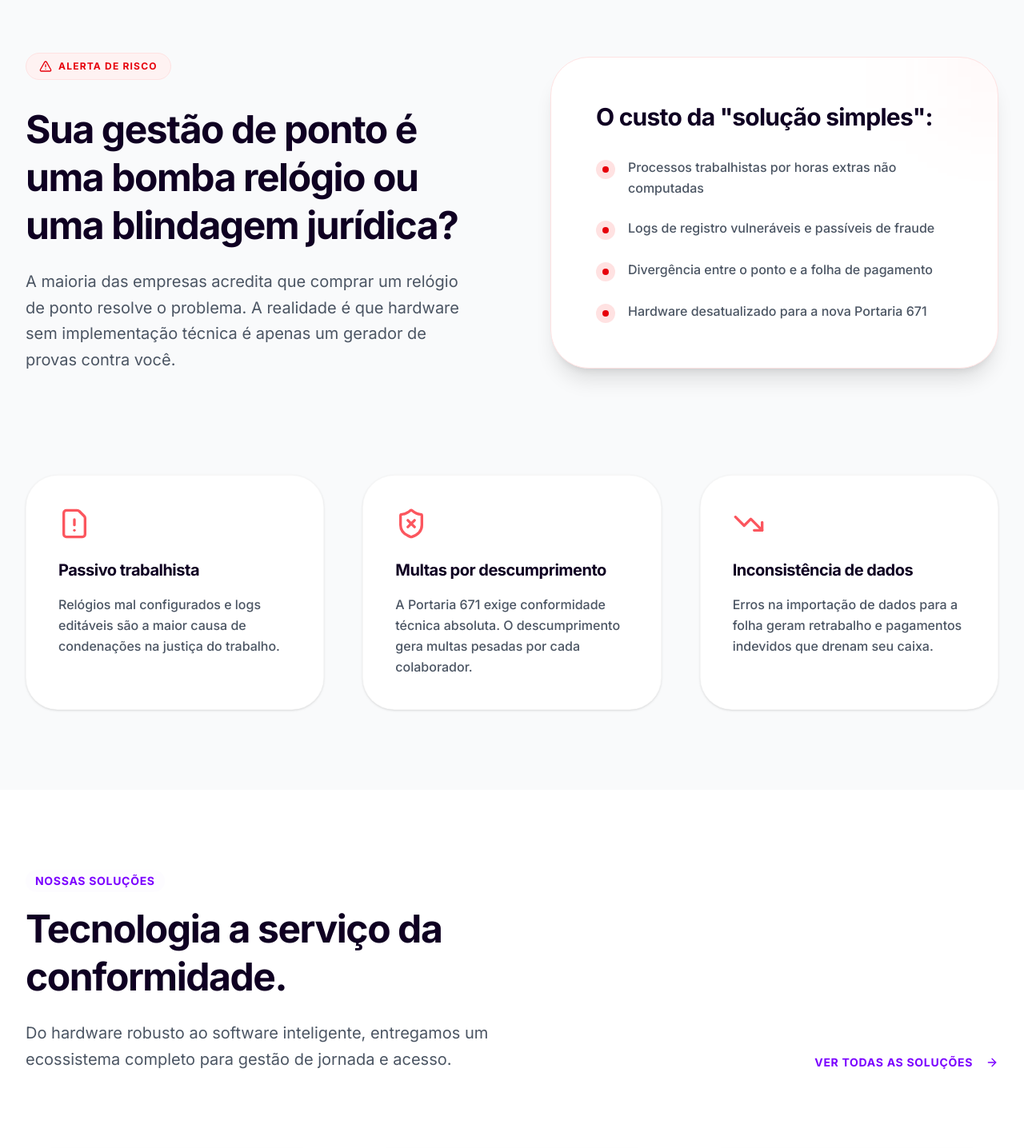
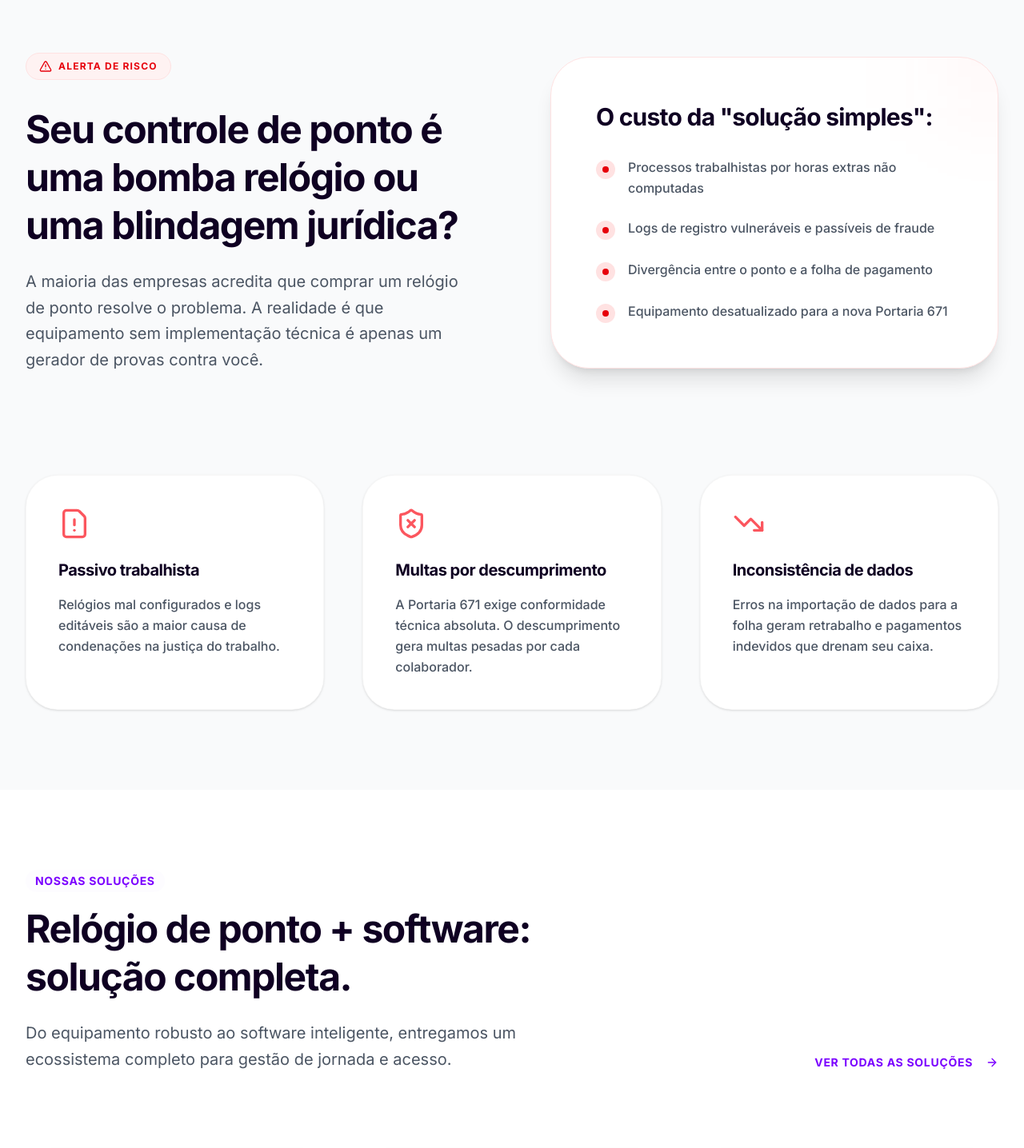
Before and after one commit to CodeAndressa/4Core_Site, a Next.js app: page / in a window 1280 px wide. Shown: the part 1020-2456 px from the top of the page at 80% size. Built offline with nearby package versions, Linux system fonts and the light colour scheme; no server answers.

Commit message:
refactor: aplicar linguagem menos técnica em todo o site conforme feedback da empresa

```diff
--- a/src/app/layout.tsx
+++ b/src/app/layout.tsx
@@ -11,13 +11,16 @@ const inter = Inter({
 
 export const metadata: Metadata = {
   title: {
-    default: '4Core — Consultoria em Controle de Ponto e Conformidade Trabalhista',
+    default: '4Core — Especialista em Controle de Ponto e Acesso',
     template: '%s — 4Core',
   },
   description:
-    'Blindagem jurídica e eficiência operacional no controle de jornada. Consultoria especializada para RH e Departamento Pessoal.',
+    'Relógio de ponto + software: a solução completa para controle de jornada e acesso. Consultoria especializada para RH e Departamento Pessoal.',
   keywords: [
     'controle de ponto',
+    'relógio de ponto',
+    'software de ponto',
+    'controle de acesso',
     'conformidade trabalhista',
     'portaria 671',
     'gestão de jornada',
@@ -31,9 +34,9 @@ export const metadata: Metadata = {
     type: 'website',
     locale: 'pt_BR',
     siteName: '4Core',
-    title: '4Core — Consultoria em Controle de Ponto e Conformidade Trabalhista',
+    title: '4Core — Especialista em Controle de Ponto e Acesso',
     description:
-      'Blindagem jurídica e eficiência operacional no controle de jornada. Consultoria especializada para RH e DP.',
+      'Relógio de ponto + software: a solução completa para controle de jornada e acesso. Consultoria especializada para RH e DP.',
   },
   robots: {
     index: true,
--- a/src/components/sections/AboutSection.tsx
+++ b/src/components/sections/AboutSection.tsx
@@ -42,9 +42,9 @@ export function AboutSection() {
             className="flex flex-col"
           >
             <SectionHeading
-              subtitle="Fundamento & método"
+              subtitle="Fundamento & solução"
               title="A precisão que o RH precisa."
-              description="Nascemos da percepção de que o mercado entrega apenas tecnologia. A 4Core entrega processos, conformidade e suporte especializado."
+              description="Nascemos da percepção de que o mercado entrega apenas tecnologia. A 4Core entrega relógio de ponto + software com processos, conformidade e suporte especializado."
             />
 
             <div className="space-y-10 mt-12">
--- a/src/components/sections/CTA.tsx
+++ b/src/components/sections/CTA.tsx
@@ -44,7 +44,7 @@ export function CTA() {
               </h2>
 
               <p className="text-lg lg:text-xl text-white/60 mb-12 leading-relaxed max-w-md font-medium">
-                Garanta o compliance técnico absoluto na sua empresa com hardware homologado e implementação estratégica.
+                Garanta o compliance técnico absoluto na sua empresa com equipamento homologado e implementação estratégica.
               </p>
 
               <div className="flex flex-col sm:flex-row gap-4">
--- a/src/components/sections/Contrast.tsx
+++ b/src/components/sections/Contrast.tsx
@@ -42,7 +42,7 @@ export function Contrast() {
         >
           <SectionHeading
             subtitle="Diferencial 4Core"
-            title="Onde o mercado falha, nós entregamos método."
+            title="Onde o mercado falha, nós entregamos solução completa."
             description="Enquanto o mercado entrega apenas o equipamento, a 4Core estrutura processos que garantem a conformidade total da sua operação."
             inverse
             className="max-w-4xl"
--- a/src/components/sections/RiskSection.tsx
+++ b/src/components/sections/RiskSection.tsx
@@ -43,8 +43,8 @@ export function RiskSection() {
               <AlertTriangle className="w-4 h-4" /> Alerta de Risco
             </div>
             <SectionHeading
-              title="Sua gestão de ponto é uma bomba relógio ou uma blindagem jurídica?"
-              description="A maioria das empresas acredita que comprar um relógio de ponto resolve o problema. A realidade é que hardware sem implementação técnica é apenas um gerador de provas contra você."
+              title="Seu controle de ponto é uma bomba relógio ou uma blindagem jurídica?"
+              description="A maioria das empresas acredita que comprar um relógio de ponto resolve o problema. A realidade é que equipamento sem implementação técnica é apenas um gerador de provas contra você."
               noMargin
             />
           </motion.div>
@@ -64,7 +64,7 @@ export function RiskSection() {
                 'Processos trabalhistas por horas extras não computadas',
                 'Logs de registro vulneráveis e passíveis de fraude',
                 'Divergência entre o ponto e a folha de pagamento',
-                'Hardware desatualizado para a nova Portaria 671'
+                'Equipamento desatualizado para a nova Portaria 671'
               ].map((item, i) => (
                 <div key={i} className="flex gap-4 items-start">
                   <div className="w-6 h-6 rounded-full bg-red-100 flex items-center justify-center shrink-0 mt-1">
--- a/src/components/sections/Solutions.tsx
+++ b/src/components/sections/Solutions.tsx
@@ -34,8 +34,8 @@ export function Solutions() {
           >
             <SectionHeading
               subtitle="Nossas soluções"
-              title="Tecnologia a serviço da conformidade."
-              description="Do hardware robusto ao software inteligente, entregamos um ecossistema completo para gestão de jornada e acesso."
+              title="Relógio de ponto + software: solução completa."
+              description="Do equipamento robusto ao software inteligente, entregamos um ecossistema completo para gestão de jornada e acesso."
               noMargin
             />
           </motion.div>
--- a/src/data/company.ts
+++ b/src/data/company.ts
@@ -4,9 +4,9 @@
  */
 export const company = {
   name: '4Core',
-  tagline: 'Blindagem jurídica e eficiência operacional em controle de ponto.',
+  tagline: 'Especialista em controle de ponto e acesso.',
   description:
-    'Consultoria técnica especializada em Portaria 671, controle de ponto e conformidade. Nascemos da percepção de que o mercado não entrega o básico: implementação correta, integração limpa e suporte que realmente resolve.',
+    'Consultoria técnica especializada em controle de ponto, acesso e conformidade trabalhista. Entregamos relógio de ponto + software com implementação correta, integração limpa e suporte que realmente resolve.',
   email: 'contato@4core.site',
   phone: '+55 41 98847-6431',
   whatsapp: '5541988476431',
```
